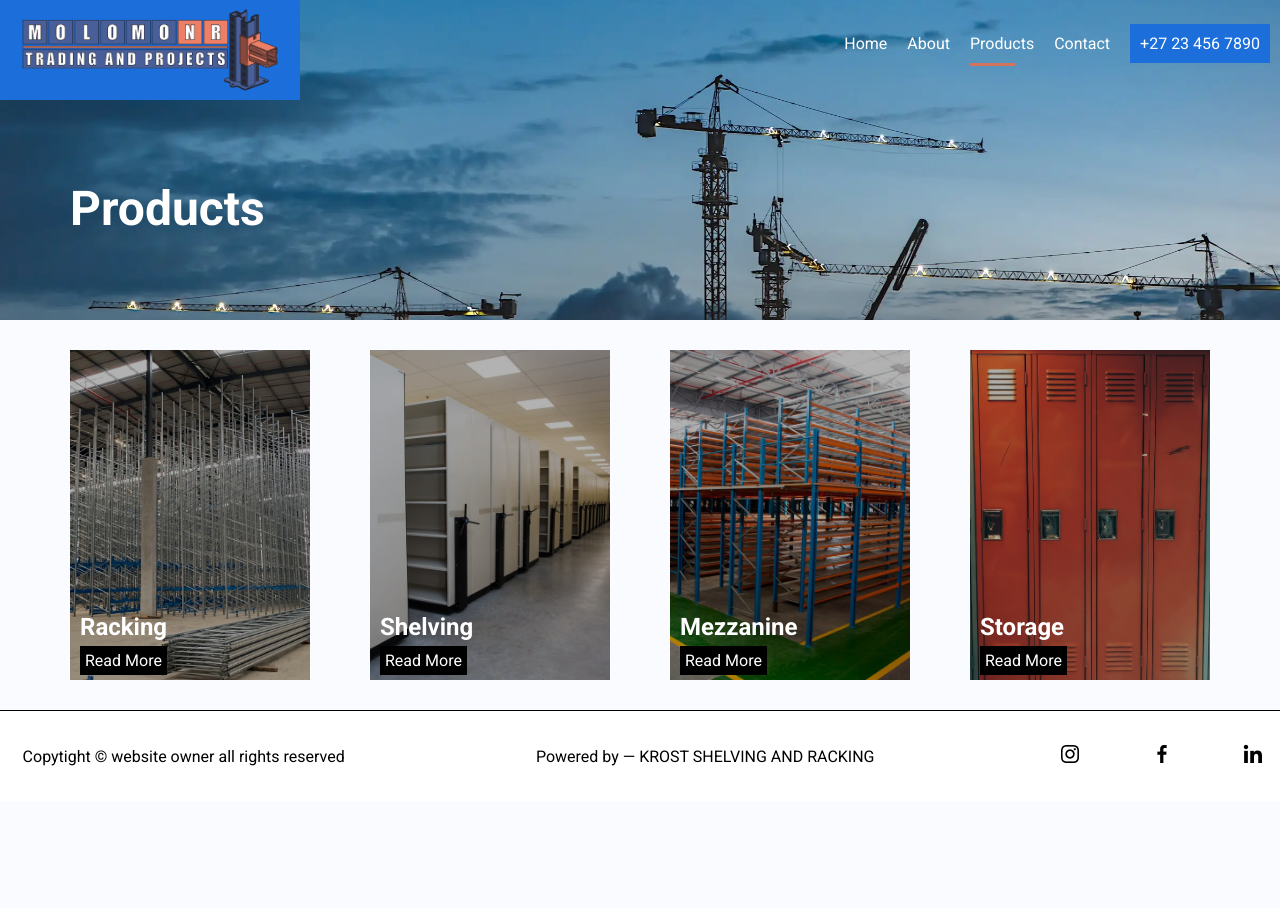
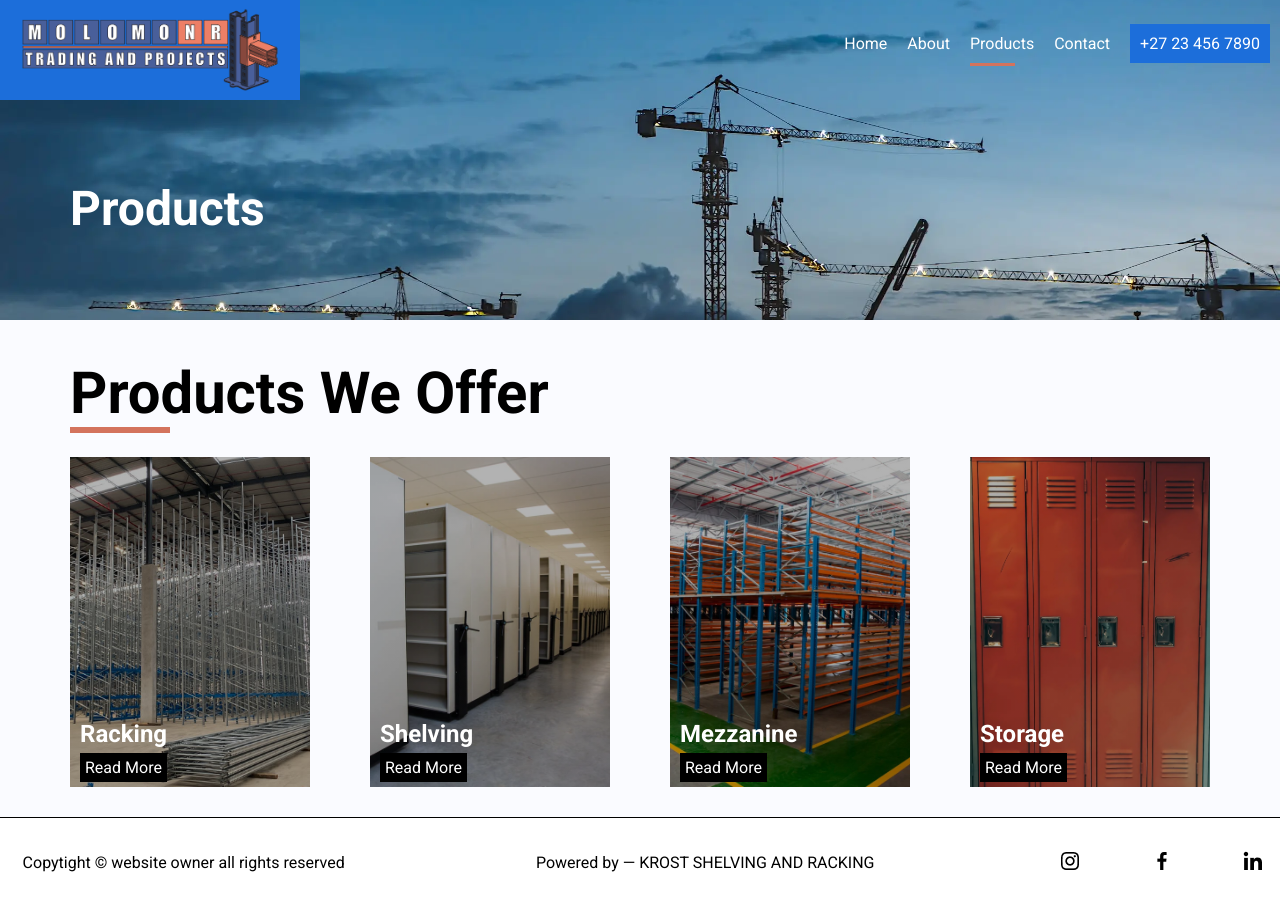
Before and after one commit to Bekithemba-Mdluli/molomo, a React (Create React App) app: page /products in a window 1280 px wide. Before the commit the page ends 801 px from the top, so only its background shows below. Built offline with nearby package versions, Linux system fonts and the light colour scheme.

Commit message:
Added title to products

```diff
--- a/src/components/ProductTabs.css
+++ b/src/components/ProductTabs.css
@@ -41,6 +41,10 @@
   margin-top: 30px;
 }
 
+.products__text h1 {
+  margin-bottom: 0;
+}
+
 /* Desktop */
 @media (min-width: 641px) {
   .products {
@@ -74,4 +78,9 @@
     width: unset;
     /* width: 275px; */
   }
+
+  .products__text h1 {
+    font-size: 58px;
+    width: 500px;
+  }
 }
--- a/src/components/ProductTabs.js
+++ b/src/components/ProductTabs.js
@@ -32,11 +32,17 @@ const ProductTabs = () => {
   ];
 
   return (
-    <div className="products">
-      {products.map((p) => (
-        <Product key={p.id} name={p.title} image={p.img} url={p.url} />
-      ))}
-    </div>
+    <>
+      <div className="products__text">
+        <h1>Products We Offer</h1>
+        <span className="ruler"></span>
+      </div>
+      <div className="products">
+        {products.map((p) => (
+          <Product key={p.id} name={p.title} image={p.img} url={p.url} />
+        ))}
+      </div>
+    </>
   );
 };
 
--- a/src/components/Social.js
+++ b/src/components/Social.js
@@ -1,5 +1,4 @@
 import React from "react";
-import { Link } from "react-router-dom";
 
 function Social({ image, name, url }) {
   return (
```
